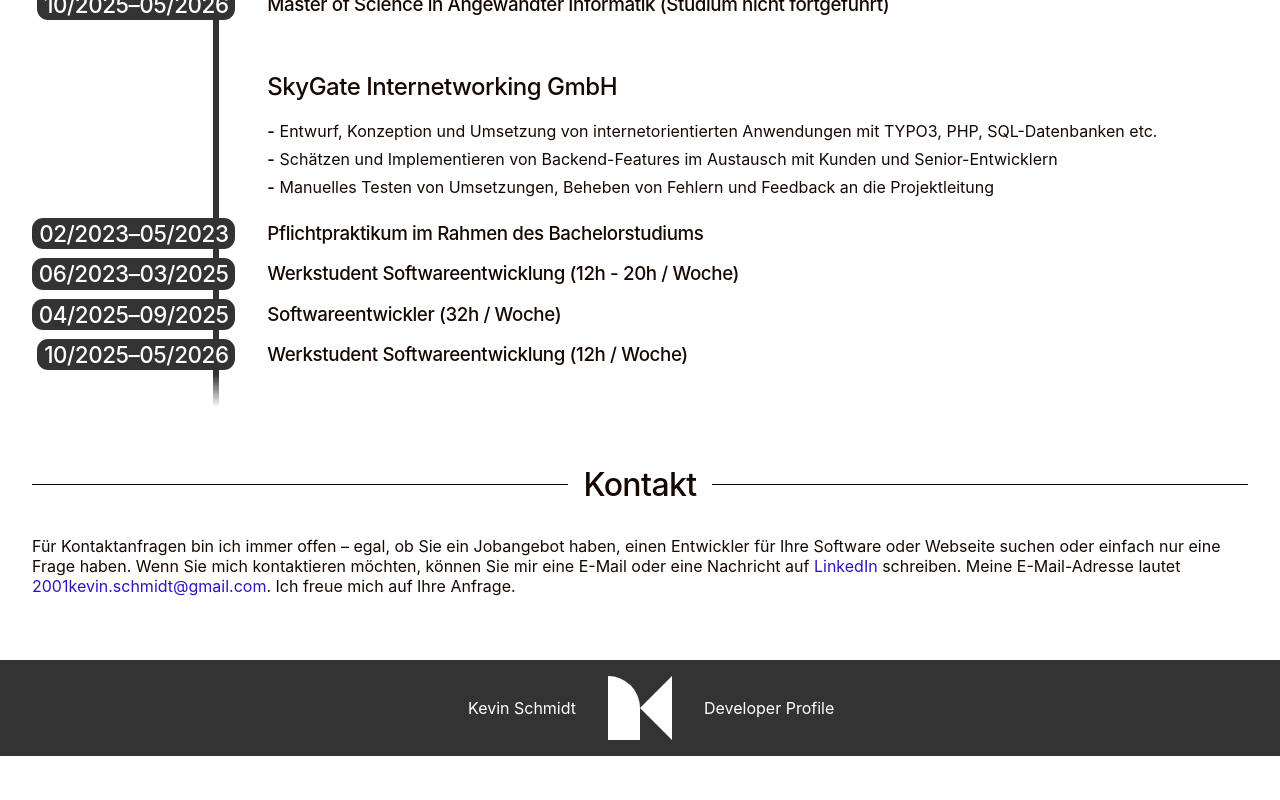
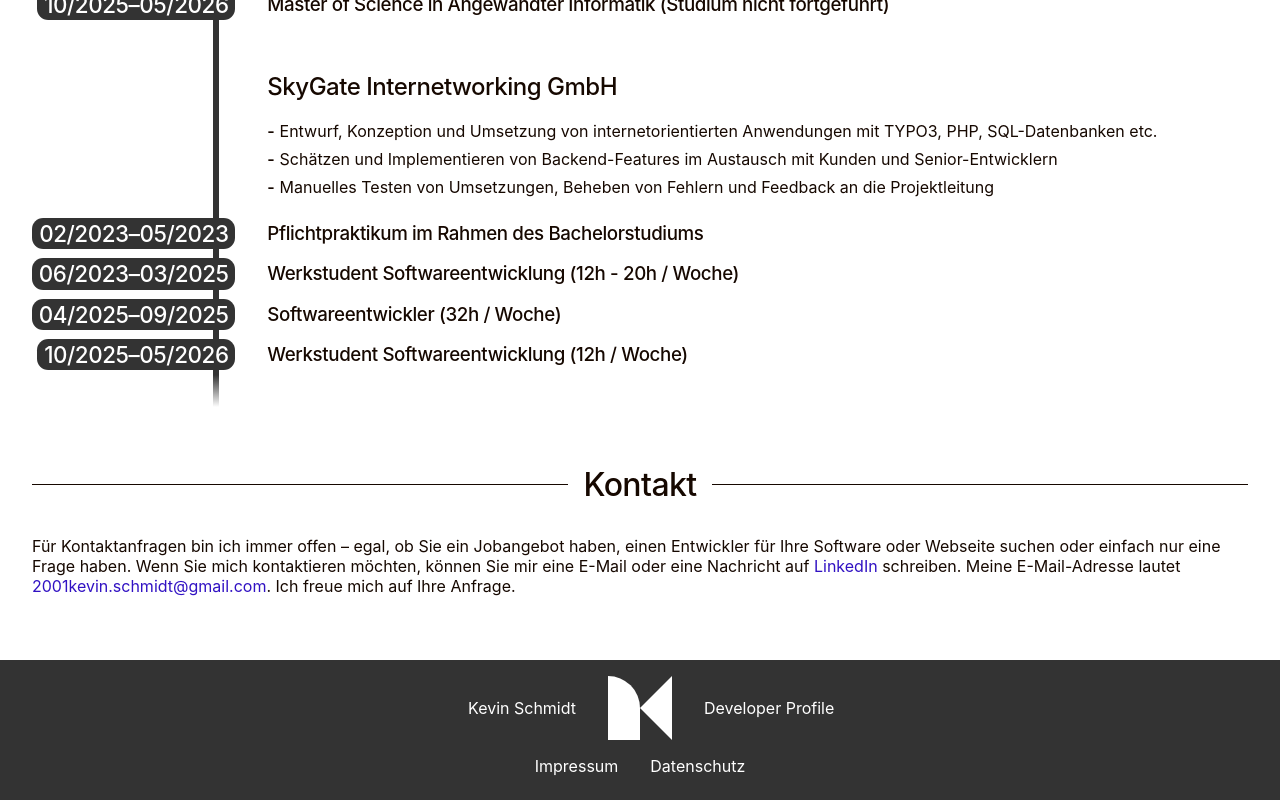
Before and after one commit to ksch01/ksch01.github.io, a Vue app: page / in a window 1280 px wide. Shown: the part 2978-3778 px from the top of the page. Before the commit the page ends 3734 px from the top, so only its background shows below. Built offline with nearby package versions, Linux system fonts and the light colour scheme.

Commit message:
ADD links to imprint and privacy policy pages

```diff
--- a/src/App.vue
+++ b/src/App.vue
@@ -12,7 +12,8 @@ import Nav from './components/Nav.vue'
   </main>
 
   <footer>
-    <div class="content footerContent">
+    <div class="content">
+      <div class="footerContent">
         <p class="footerStart">
           Kevin Schmidt
         </p>
@@ -23,6 +24,11 @@ import Nav from './components/Nav.vue'
         <p class="footerEnd">
           Developer Profile
         </p>
+      </div>
+      <div class="footerLinks">
+        <RouterLink to="/impressum">Impressum</RouterLink>
+        <RouterLink to="/datenschutz">Datenschutz</RouterLink>
+      </div>
     </div>
   </footer>
 </template>
@@ -46,14 +52,30 @@ header {
 }
 
 footer {
+  color: var(--color-secondary);
   background-color: var(--color-primary);
   padding: 0;
 
   margin-top: 3rem;
 }
 
+.footerLinks {
+  display: flex;
+  justify-content: center;
+  gap: 2rem;
+
+  margin-bottom: 1.5rem;
+}
+
+.footerLinks a {
+  color: var(--color-secondary);
+}
+
+.footerLinks a:hover {
+  color: var(--color-secondary-highlight)
+}
+
 .footerContent {
-  color: var(--color-secondary);
   display: grid;
   grid-template-columns: auto minmax(0, 1fr);
   align-items: center;
```
Lines whose indentation alone changed are shown as unchanged.
